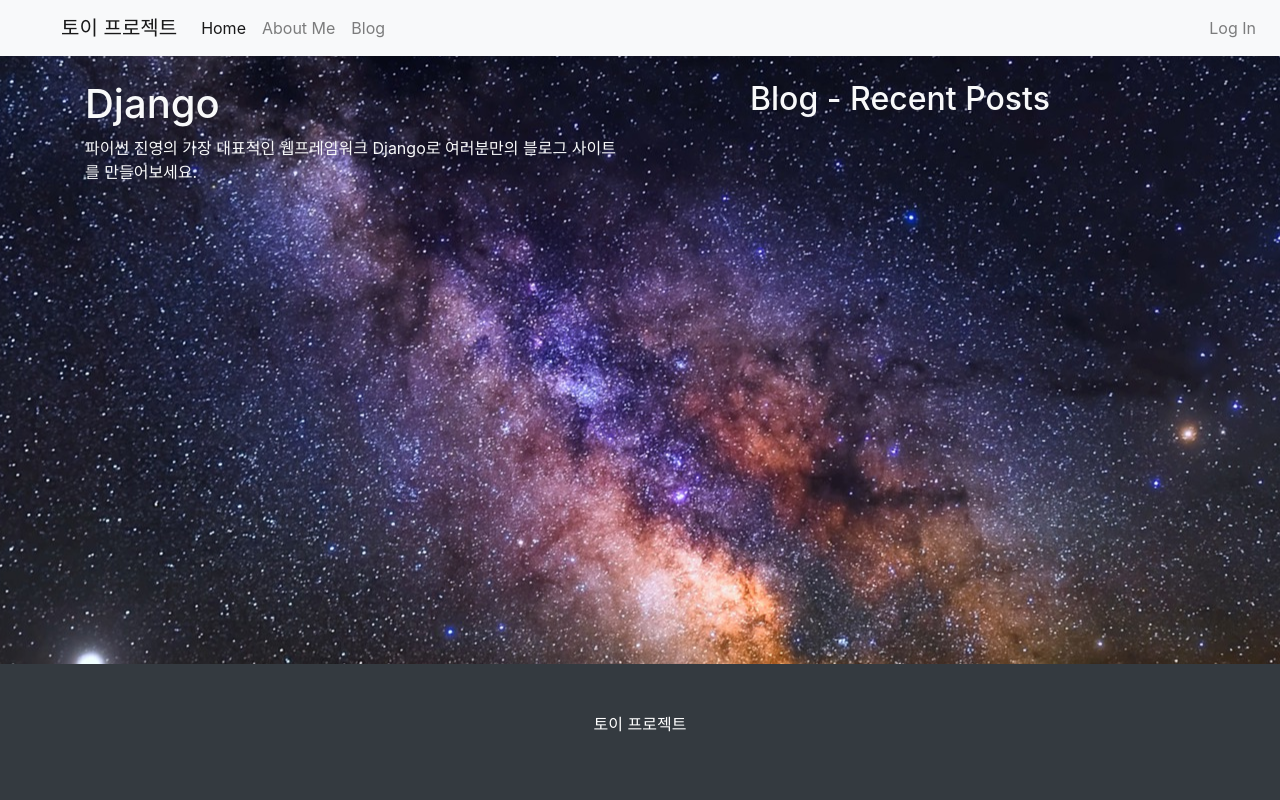
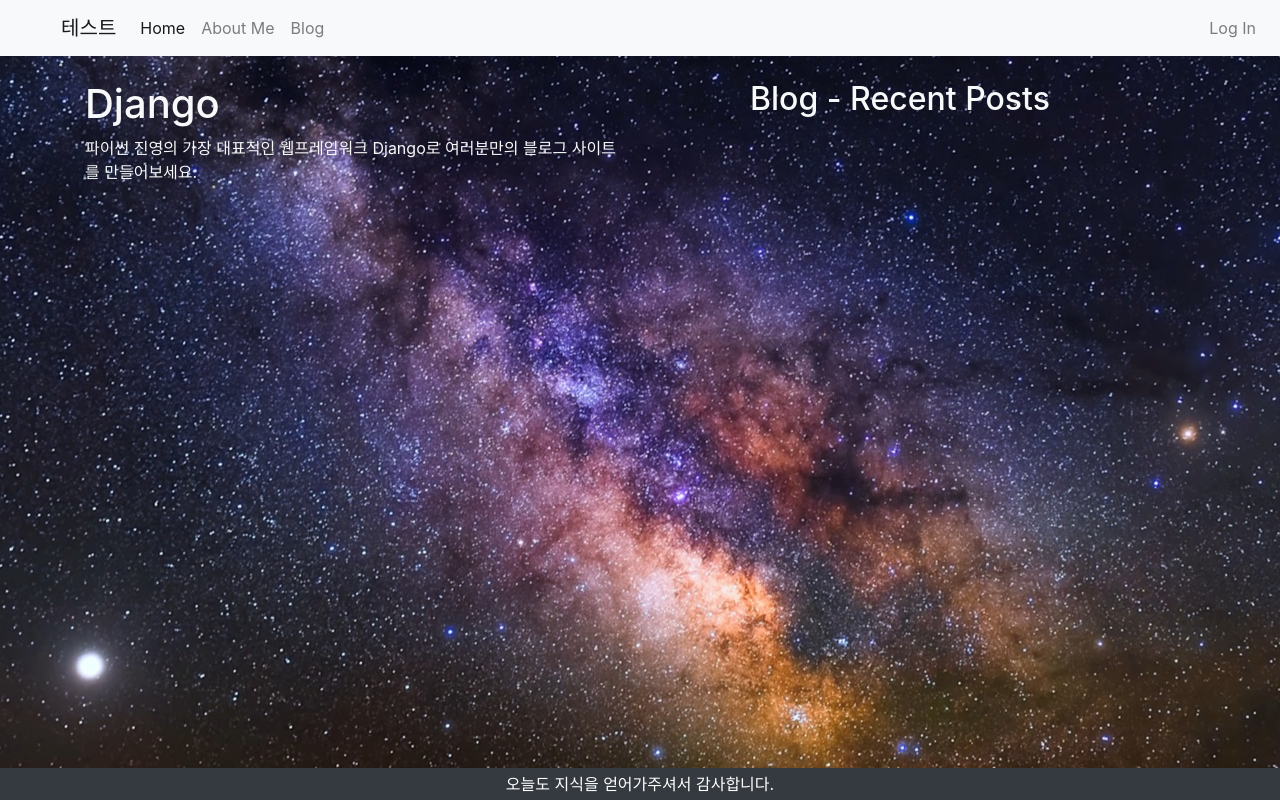
Before and after one commit to asdd2557/Python_Web_z, a Django app: page / in a window 1280 px wide. Run offline with Django 3.2, Linux system fonts and the light colour scheme; data that the repository does not hold is empty; some libraries are stand-ins or nearby versions.

Commit message:
https 안돼서 오타 수정후 다시 push

```diff
--- a/blog/templates/blog/footer.html
+++ b/blog/templates/blog/footer.html
@@ -1,9 +1,7 @@
 
 <!-- Footer-->
-<footer class="py-5 bg-dark">
-  <div class="container">
-    <p class=" text-center text-white">
-      토이 프로젝트
-    </p>
+<footer class="py-1 bg-dark">
+  <div class="container  text-center text-white">
+       오늘도 지식을 얻어가주셔서 감사합니다.
   </div>
 </footer>
--- a/blog/templates/blog/navbar.html
+++ b/blog/templates/blog/navbar.html
@@ -26,7 +26,7 @@
           <span class="navbar-toggler-icon"></span>
         </button>
         <div class="collapse navbar-collapse" id="navbarNavDropdown">
-          <a class="navbar-brand" href="/">토이 프로젝트</a>
+          <a class="navbar-brand" href="/">테스트</a>
           <ul class="navbar-nav">
             <li class="nav-item">
               <a class="nav-link active" aria-current="page" href="/">Home</a>
```
Also changed, not shown: 1 other file.
